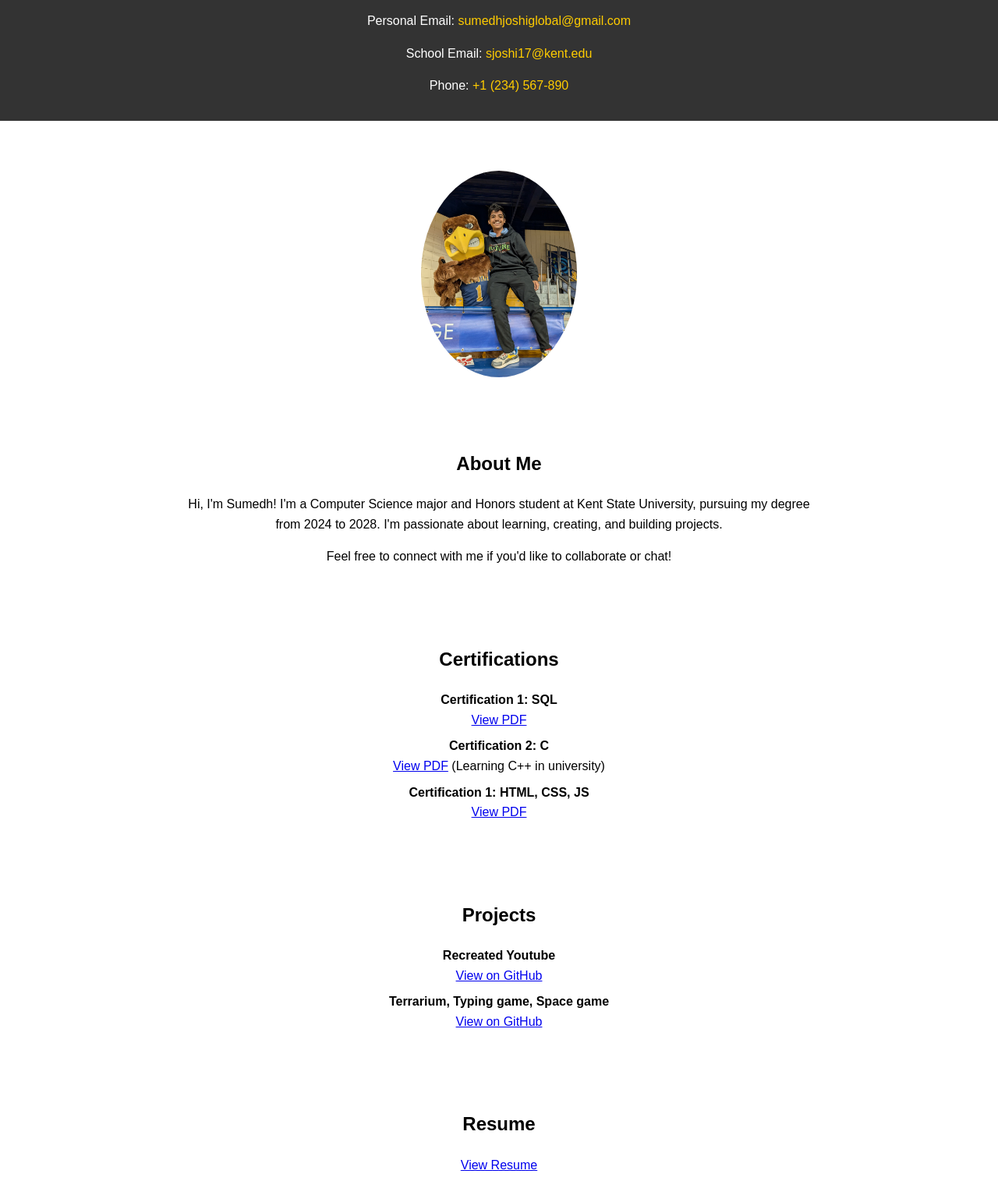
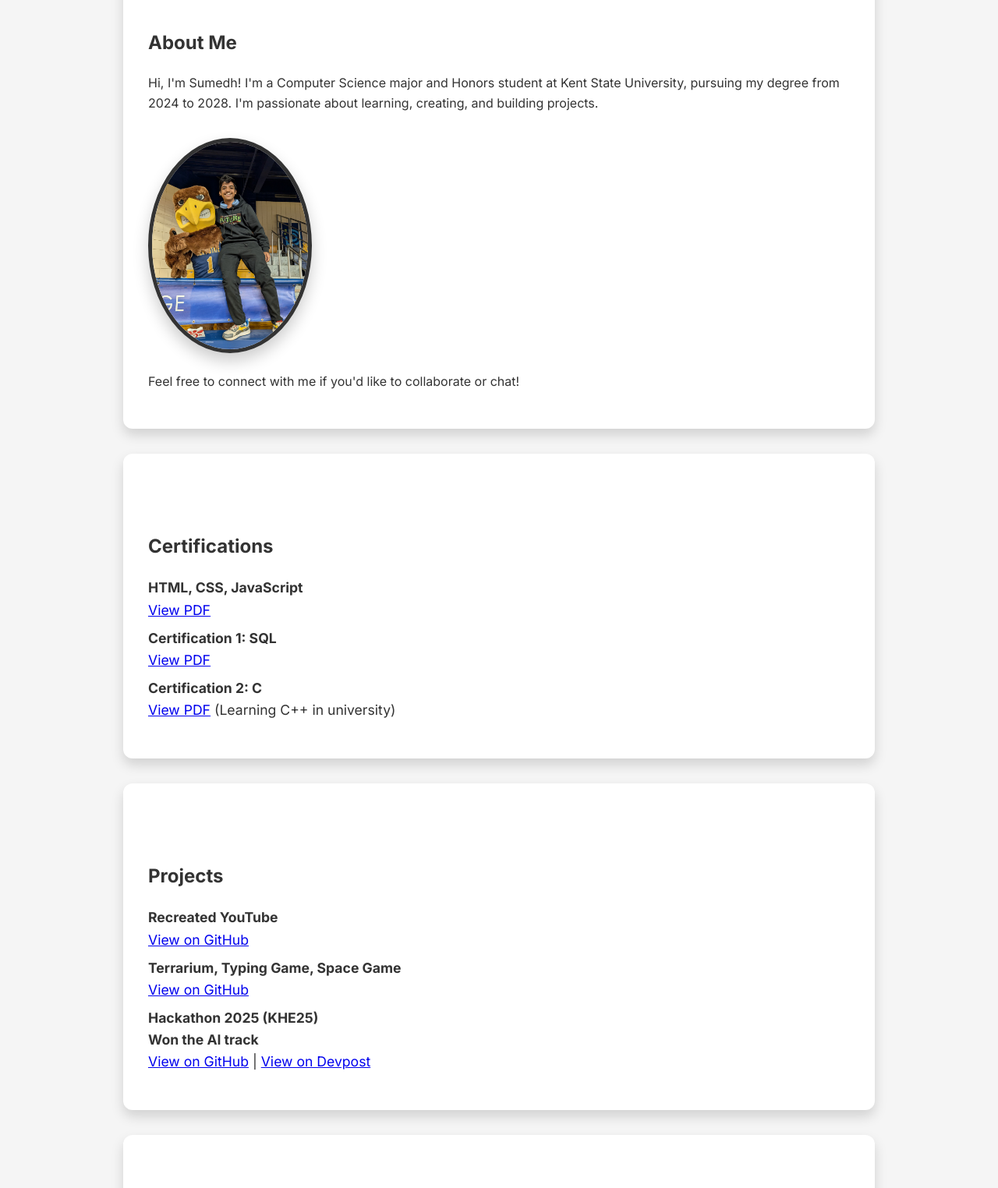
Before and after one commit to Sumedh-Joshi/sumedh-joshi.github.io, a plain HTML site: page index.html in a window 1280 px wide. Shown: the part 96-1620 px from the top of the page at 78% size. Drawn offline with Linux system fonts and the light colour scheme.

Commit message:
Added Devpost link to Hackathon 2025 project

```diff
--- a/index.css
+++ b/index.css
@@ -1,39 +1,51 @@
+/* Global Styles */
 body {
-    font-family: Arial, sans-serif;
+    font-family: 'Inter', sans-serif;
     margin: 0;
     padding: 0;
     line-height: 1.6;
+    background-color: #f5f5f5;
+    color: #333;
+    scroll-behavior: smooth; /* Smooth scrolling */
 }
 
+/* Header Styles */
 header {
+    background-color: #333;
+    color: #fff;
+    padding: 2rem 0;
     text-align: center;
-    background: #333;
-    color: white;
-    padding: 1rem 0;
+    box-shadow: 0 8px 16px rgba(0,0,0,0.15);
+    position: sticky;
+    top: 0;
+    z-index: 1000;
 }
 
-header a {
-    color: #ffcc00;
-    text-decoration: none;
+/* Fix for Sticky Header Overlap */
+section {
+    padding: 80px 2rem 2rem 2rem;
+    background-color: #ffffff;
+    border-radius: 12px;
+    box-shadow: 0 8px 16px rgba(0,0,0,0.15);
+    max-width: 900px;
+    margin: 2rem auto;
 }
 
-header a:hover {
-    text-decoration: underline;
-}
-
-section {
-    margin: 2rem auto;
-    padding: 1rem;
-    max-width: 800px;
-    text-align: center;
-}
-
-#photo img {
+/* About Image */
+#info img {
     max-width: 200px;
     border-radius: 50%;
     margin-top: 1rem;
+    border: 5px solid #333;
+    box-shadow: 0 10px 20px rgba(0,0,0,0.2);
+    transition: transform 0.3s ease;
 }
 
+#info img:hover {
+    transform: scale(1.05);
+}
+
+/* List Styles */
 ul {
     list-style-type: none;
     padding: 0;
@@ -41,11 +53,36 @@ ul {
 
 ul li {
     margin: 0.5rem 0;
+    font-size: 1.1rem;
 }
 
+/* Footer Styles */
 footer {
     text-align: center;
-    padding: 1rem 0;
+    padding: 1.5rem 0;
     background: #333;
     color: white;
+    font-size: 0.9rem;
+    margin-top: 2rem;
 }
+
+/* Responsive Styles */
+@media (max-width: 768px) {
+    header h1 {
+        font-size: 2rem;
+    }
+
+    header nav a {
+        display: block;
+        margin: 0.5rem 0;
+    }
+
+    #info img {
+        max-width: 150px;
+    }
+
+    section {
+        padding: 100px 1rem 2rem 1rem;
+        margin: 2rem 1rem;
+    }
+}
--- a/index.html
+++ b/index.html
@@ -4,42 +4,32 @@
 <head>
     <meta charset="UTF-8">
     <meta name="viewport" content="width=device-width, initial-scale=1.0">
-    <title>Sumedh's Portfolio</title>
+    <title>Sumedh S Joshi - Portfolio</title>
     <link rel="stylesheet" href="index.css">
+    <link href="https://fonts.googleapis.com/css2?family=Inter:wght@400;700&display=swap" rel="stylesheet">
 </head>
 
 <body>
-    <header>
-        <h1>Sumedh S Joshi</h1>
-        <p>
-            Personal Email:
-            <a href="mailto:sumedhjoshiglobal@gmail.com">sumedhjoshiglobal@gmail.com</a>
-        </p>
-        <p>
-            School Email:
-            <a href="mailto:sjoshi17@kent.edu">sjoshi17@kent.edu</a>
-        </p>
-        <p>
-            Phone:
-            <a href="tel:+1234567890">+1 (234) 567-890</a>
-        </p>
-    </header>
-    <section id="photo">
-        <img src="Photos/Sumedh-Photo.jpg" alt="Photo of Sumedh">
-    </section>
     <section id="info">
         <h2>About Me</h2>
         <p>
             Hi, I'm Sumedh! I'm a Computer Science major and Honors student at Kent State University, pursuing my degree
             from 2024 to 2028. I'm passionate about learning, creating, and building projects.
         </p>
+        <img src="Photos/Sumedh-Photo.jpg" alt="Photo of Sumedh" loading="lazy">
         <p>
             Feel free to connect with me if you'd like to collaborate or chat!
         </p>
     </section>
+
     <section id="certifications">
         <h2>Certifications</h2>
         <ul>
+            <li>
+                <strong>HTML, CSS, JavaScript</strong><br>
+                <a href="Certifications/CertificateOfCompletion_HTML CSS and JavaScript Building the Web.pdf"
+                    target="_blank">View PDF</a>
+            </li>
             <li>
                 <strong>Certification 1: SQL</strong><br>
                 <a href="certifications/certification1.pdf" target="_blank">View PDF</a>
@@ -49,36 +39,46 @@
                 <a href="certifications/certification2.pdf" target="_blank">View PDF</a>
                 &#40;Learning C++ in university&#41;
             </li>
-            <li>
-                <strong>Certification 1: HTML, CSS, JS</strong><br>
-                <a href="Certifications/CertificateOfCompletion_HTML CSS and JavaScript Building the Web.pdf"
-                    target="_blank">View PDF</a>
-            </li>
         </ul>
     </section>
+
     <section id="projects">
         <h2>Projects</h2>
         <ul>
             <li>
-                <strong>Recreated Youtube</strong><br>
+                <strong>Recreated YouTube</strong><br>
                 <a href="https://github.com/Sumedh-Joshi/Youtube_recreate" target="_blank">View on GitHub</a>
             </li>
             <li>
-                <strong>Terrarium, Typing game, Space game</strong><br>
+                <strong>Terrarium, Typing Game, Space Game</strong><br>
                 <a href="https://github.com/Sumedh-Joshi/Linkedin_learning" target="_blank">View on GitHub</a>
             </li>
+            <li>
+                <strong>Hackathon 2025 (KHE25)<br>Won the AI track</strong><br>
+                <a href="https://github.com/Sumedh-Joshi/Linkedin_learning" target="_blank">View on GitHub</a> |
+                <a href="https://devpost.com/software/travel-health-advisory?ref_content=my-projects-tab&ref_feature=my_projects"
+                    target="_blank">View on Devpost</a>
+            </li>
+
         </ul>
     </section>
+
     <section id="resume">
         <h2>Resume</h2>
-        <a href="PDFs/Sumedh resume.pdf" target="_blank">View Resume</a>
+        <a href="PDFs/Sumedh_resume.pdf" target="_blank">View Resume</a>
+    </section>
+
+    <section id="contact">
         <h2>Find Me Online</h2>
         <ul>
             <li><a href="https://www.linkedin.com/in/sumedh-joshi-8a8741260/" target="_blank">LinkedIn</a></li>
             <li><a href="https://github.com/sumedh-joshi" target="_blank">GitHub</a></li>
         </ul>
     </section>
+
     <footer>
+        <p>© 2025 Sumedh Joshi. All rights reserved.</p>
+        <p>Built with ❤️ using HTML, CSS, and GitHub Pages.</p>
     </footer>
 </body>
 
```
